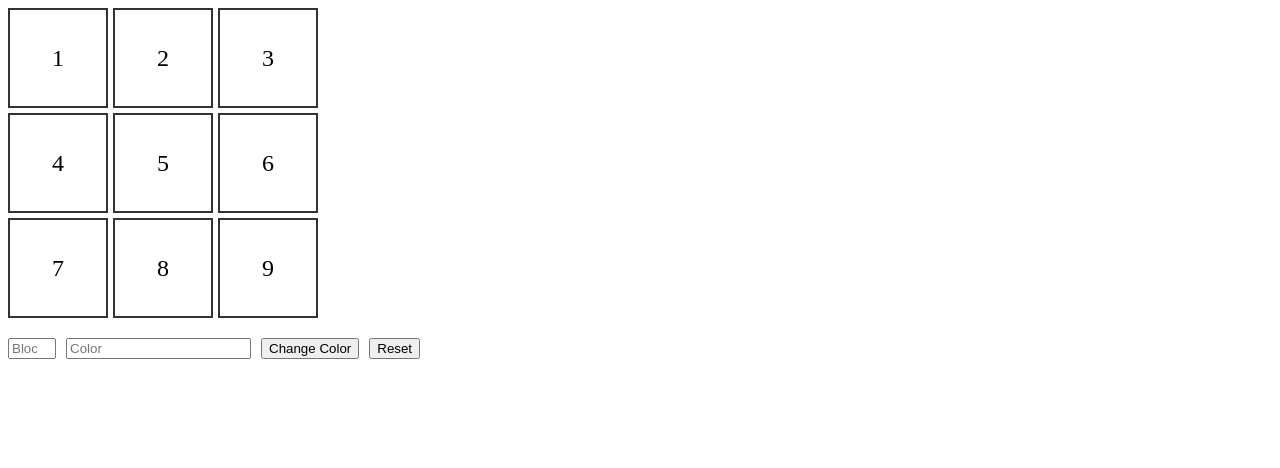
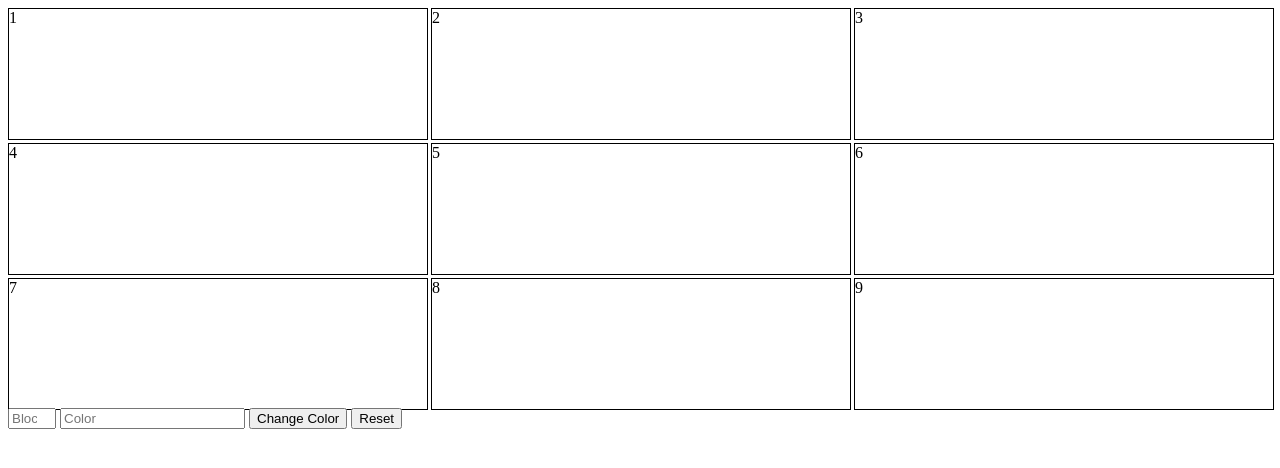
Before and after one commit to acciojob/Replit-Asian-Paints-Alkeshkumar94, a website: page main.html in a window 1280 px wide. Drawn offline with Linux system fonts and the light colour scheme.

Commit message:
created a submission

```diff
--- a/main.html
+++ b/main.html
@@ -23,7 +23,7 @@
     <input type="number" id="block_id" placeholder="Block ID" min="1" max="9">
     <input type="text" id="colour_id" placeholder="Color">
     <button id="change_button">Change Color</button>
-    <button id="Reset">Reset</button>
+    <button id="reset_button">Reset</button>
   </div>
     <script type="text/javascript" src="./script.js">
 </script>
--- a/script.js
+++ b/script.js
@@ -18,4 +18,5 @@ document.getElementById('Reset').addEventListener('click', function() {
   // Reset all grid items to transparent
   const gridItems = document.querySelectorAll('.grid-item');
   gridItems.forEach(item => item.style.backgroundColor = 'transparent');
+
 });
--- a/styles.css
+++ b/styles.css
@@ -1,22 +1,13 @@
- #grid-container {
-      display: grid;
-      grid-template-columns: repeat(3, 100px);
-      grid-template-rows: repeat(3, 100px);
-      gap: 5px;
-    }
-
-    .grid-item {
-      display: flex;
-      align-items: center;
-      justify-content: center;
-      background-color: transparent;
-      border: 2px solid #333;
-      font-size: 24px;
-      cursor: pointer;
-    }
-
-    #controls {
-      margin-top: 20px;
-      display: flex;
-      gap: 10px;
-    }
+/*  your css code here. If applicable */
+#grid-container{
+	height:400px;
+	display:grid;
+	flex-direction:column;
+	gap:5px;
+	grid-template-columns:1fr 1fr 1fr;
+}
+.grid-item{
+	border:1px solid black;
+	width:100%;
+	height:100%;
+}
```
